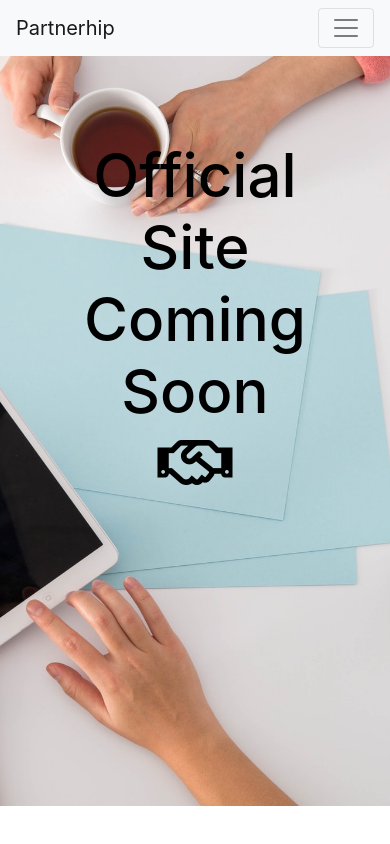
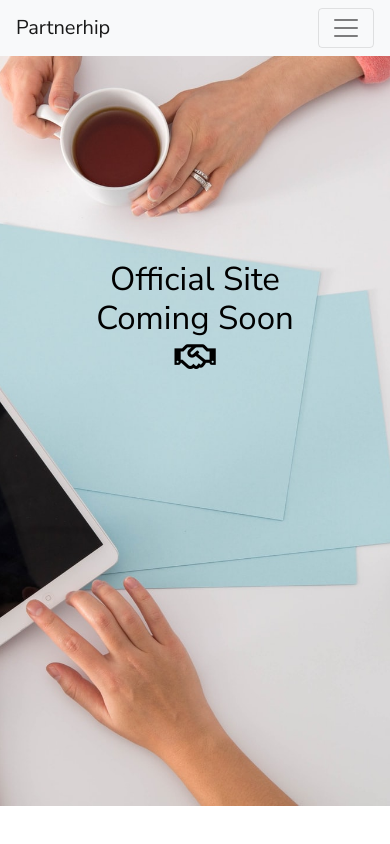
Before and after one commit to partnerhip/partnerhip.github.io, a plain HTML site: page index.html in a window 390 px wide. Drawn offline with nearby package versions, Linux system fonts and the light colour scheme.

Commit message:
had a typo in my font class, and changing font size for phone screens

```diff
--- a/index.html
+++ b/index.html
@@ -10,7 +10,7 @@
   <body>
     <div>
       <nav class="navbar navbar-expand-lg navbar-light bg-light">
-        <a class="navbar-brand partnerhip-class" href="index.html">Partnerhip</a>
+        <a class="navbar-brand partnerhip-font" href="index.html">Partnerhip</a>
         <button class="navbar-toggler" type="button" data-toggle="collapse" data-target="#navbarSupportedContent" aria-controls="navbarSupportedContent" aria-expanded="false" aria-label="Toggle navigation">
           <span class="navbar-toggler-icon"></span>
         </button>
@@ -41,7 +41,7 @@
 
       <div class="row">
         <div class="col-md-12" id="home_top">
-          <h1 class="partnerhip-class" id="home_top_text">
+          <h1 class="partnerhip-font" id="home_top_text">
             Official Site Coming Soon<br>
             <i class="far fa-handshake"></i>
           </h1>
--- a/stylesheets/main.css
+++ b/stylesheets/main.css
@@ -31,3 +31,13 @@
   color: green;
   font-family: 'Nunito Sans', sans-serif;
 }
+
+/* Media Queries */
+
+@media only screen and (max-width: 414px) {
+
+	#home_top_text {
+		font-size: 33px;
+	}
+
+}
```
